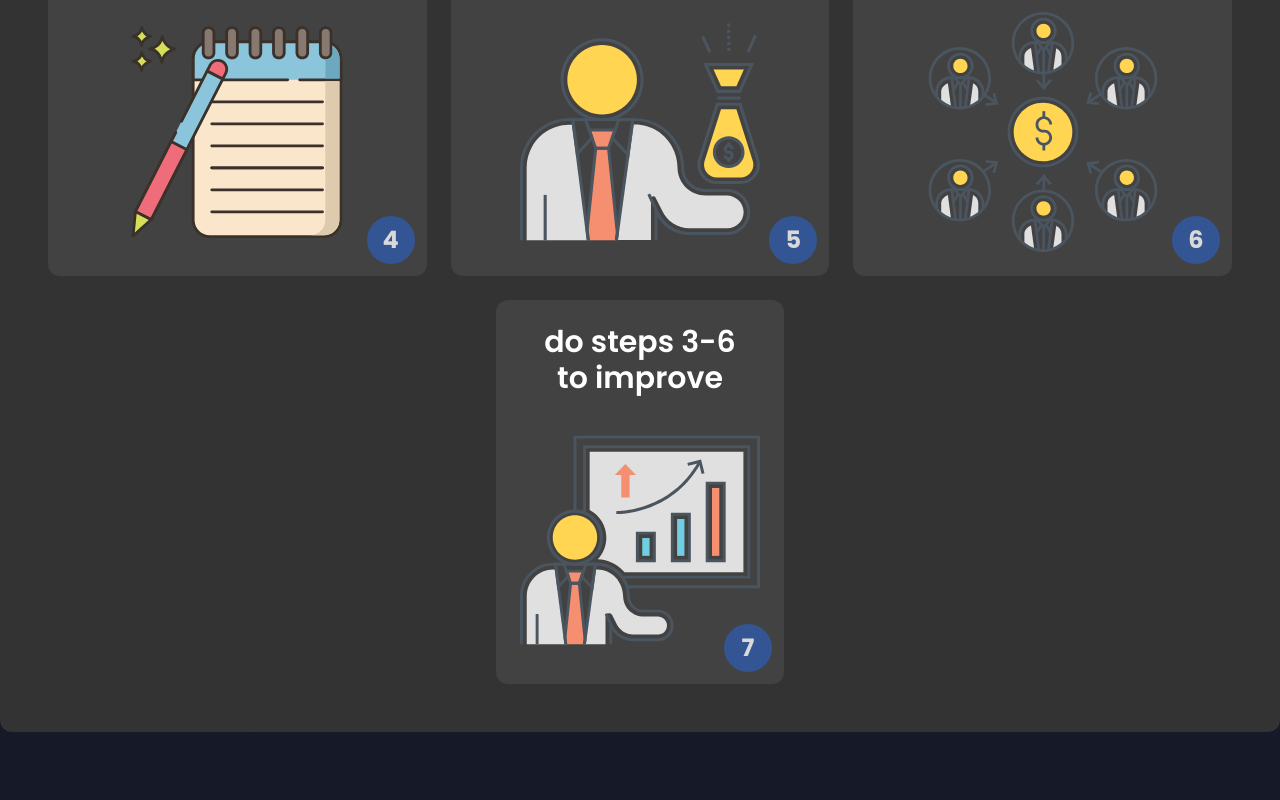
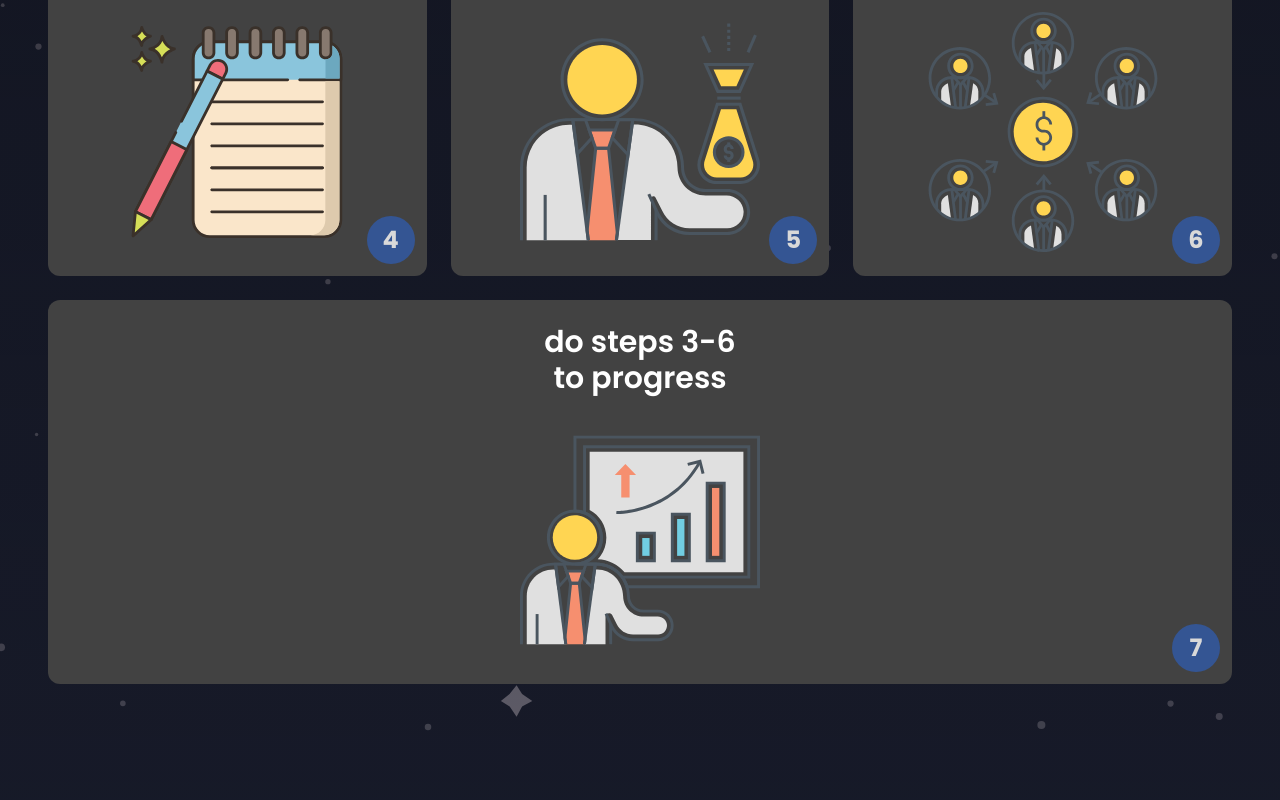
Before and after one commit to BuilderFive/website, a Next.js app: page / in a window 1280 px wide. Shown: the part 2000-2800 px from the top of the page. Built offline with nearby package versions, Linux system fonts and the light colour scheme; no server answers.

Commit message:
Fixed up HowItWorks layout

```diff
--- a/app/(home)/components/HowItWorks.tsx
+++ b/app/(home)/components/HowItWorks.tsx
@@ -18,8 +18,8 @@ import { ReactNode, useState, useRef, useEffect } from "react";
  */
 export default function HowItWorks() {
     return <div className="max-w-container w-full flex items-center justify-center">
-        <div id="howitworks-background" className="w-[1400px] text-text1 text-center bg-background1 px-[48px] py-[48px] max-md:p-[24px] max-md:w-full rounded-[12px]">
-            <p className="text-7xl font-bold max-md:text-5xl mb-[24px] text-text3 max-md:text-3xl">HOW IT<br/> WORKS</p>
+        <div id="howitworks-background" className="w-[1400px] text-text1 text-center px-[48px] py-[48px] max-md:p-[24px] max-md:w-full rounded-[12px]">
+            <p className="text-7xl font-bold max-md:text-5xl mb-[24px] text-text3 max-md:text-3xl text-white">HOW IT<br/> WORKS</p>
 
             <div id="howitworks-content" className="flex flex-col space-y-[24px] items-center">
                 <div className="flex flex-row items-center gap-[24px] flex-wrap">
@@ -31,7 +31,7 @@ export default function HowItWorks() {
                     </h2>
                 </div>
 
-                <div id="howitworks-row-1" className="flex flex-row w-full flex-wrap gap-x-[24px] gap-y-[24px] justify-between max-md:space-y-[24px]">
+                <div id="howitworks-row-1" className="flex flex-row w-full flex-wrap gap-x-[24px] gap-y-[24px] justify-between max-md:space-y-[12px]">
                     <RevealOnScroll><div id="howitworks-item-1" className="hover:shadow-xl flex relative flex-col flex-grow px-[24px] py-[24px] bg-background2 border-background3 rounded-[12px] space-y-[24px] max-md:space-y-[0px] max-md:w-full items-center justify-center max-md:flex-row max-md:space-x-[24px]">
                         <p className="text-3xl w-[240px] font-semibold max-md:text-2xl">you have<br/>an idea</p>
                         <img loading="lazy"
@@ -63,7 +63,7 @@ export default function HowItWorks() {
                         </div>
                     </div></RevealOnScroll>
                 </div>
-                <div id="howitworks-row-2" className="flex flex-row w-full flex-wrap justify-between gap-x-[24px] gap-y-[24px] max-md:space-y-[24px]">
+                <div id="howitworks-row-2" className="flex flex-row w-full flex-wrap justify-between gap-x-[24px] gap-y-[24px] max-md:space-y-[12px]">
                     <RevealOnScroll><div id="howitworks-item-4" className="hover:shadow-xl flex relative flex-col flex-grow px-[24px] py-[24px] bg-background2 border-background3 rounded-[12px] space-y-[24px] max-md:space-y-[0px] max-md:w-full items-center justify-center max-md:flex-row max-md:space-x-[24px]">
                         <p className="text-3xl w-[240px] font-semibold max-md:text-2xl">journal your<br/>highs and lows</p>
                         <img loading="lazy"
@@ -94,17 +94,19 @@ export default function HowItWorks() {
                             <p className="text-text5 text-2xl font-bold max-md:text-sm">6</p>
                         </div>
                     </div></RevealOnScroll>
-                </div>
-                <RevealOnScroll><div id="howitworks-item-6" className="hover:shadow-xl flex relative flex-col flex-grow px-[24px] py-[24px] bg-background2 border-background3 rounded-[12px] space-y-[24px] max-md:space-y-[0px] max-md:w-full items-center justify-center max-md:flex-row max-md:space-x-[24px]">
-                        <p className="text-3xl w-[240px] font-semibold max-md:text-2xl">do steps 3-6<br/>to improve</p>
+                    <RevealOnScroll><div id="howitworks-item-7" className="hover:shadow-xl flex relative flex-col flex-grow px-[24px] py-[24px] bg-background2 border-background3 rounded-[12px] space-y-[24px] max-md:space-y-[0px] max-md:w-full items-center justify-center max-md:flex-row max-md:space-x-[24px]">
+                        <p className="text-3xl w-[240px] font-semibold max-md:text-2xl">do steps 3-6<br/>to progress</p>
                         <img loading="lazy"
                             src="static/make-progress.svg"
-                            alt="Making progress"
+                            alt="Group of people collaborating"
                             className="aspect-square w-[240px] max-md:w-[120px]"/>
                         <div className="flex items-center justify-center w-[48px] max-md:w-[24px] aspect-square absolute right-[12px] bottom-[12px] bg-secondary3 rounded-full">
                             <p className="text-text5 text-2xl font-bold max-md:text-sm">7</p>
                         </div>
                     </div></RevealOnScroll>
+
+                </div>
+
             </div>
         </div>
     </div>
--- a/app/layout.tsx
+++ b/app/layout.tsx
@@ -7,6 +7,7 @@ import { Inter, Roboto_Mono, Poppins } from 'next/font/google';
 import { ThemeProvider } from '~/components/ui/theme-provider';
 
 import "~/styles/globals.css";
+import "tailwindcss/tailwind.css"
 
 const sans = Inter({ subsets: ["latin"], variable: "--font-sans" });
 const mono = Roboto_Mono({ subsets: ["latin"], variable: '--font-mono' });
```
